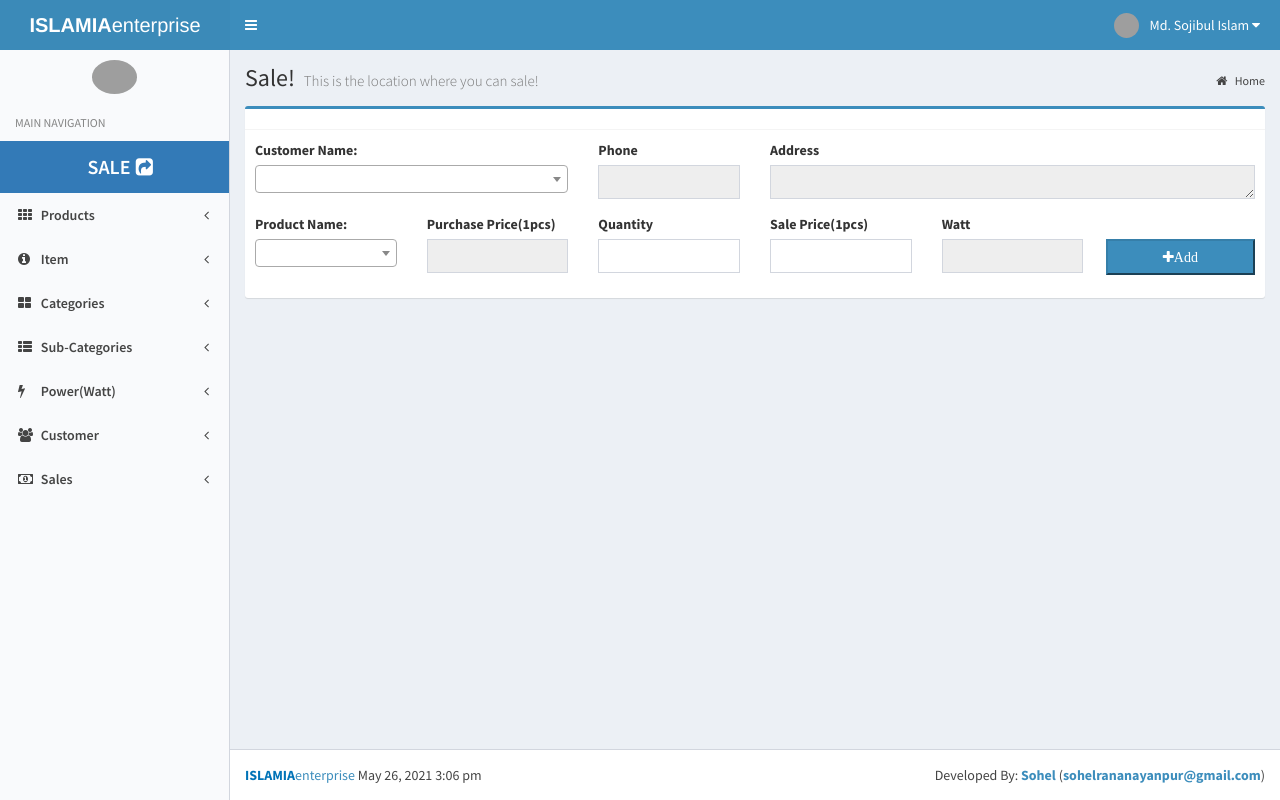
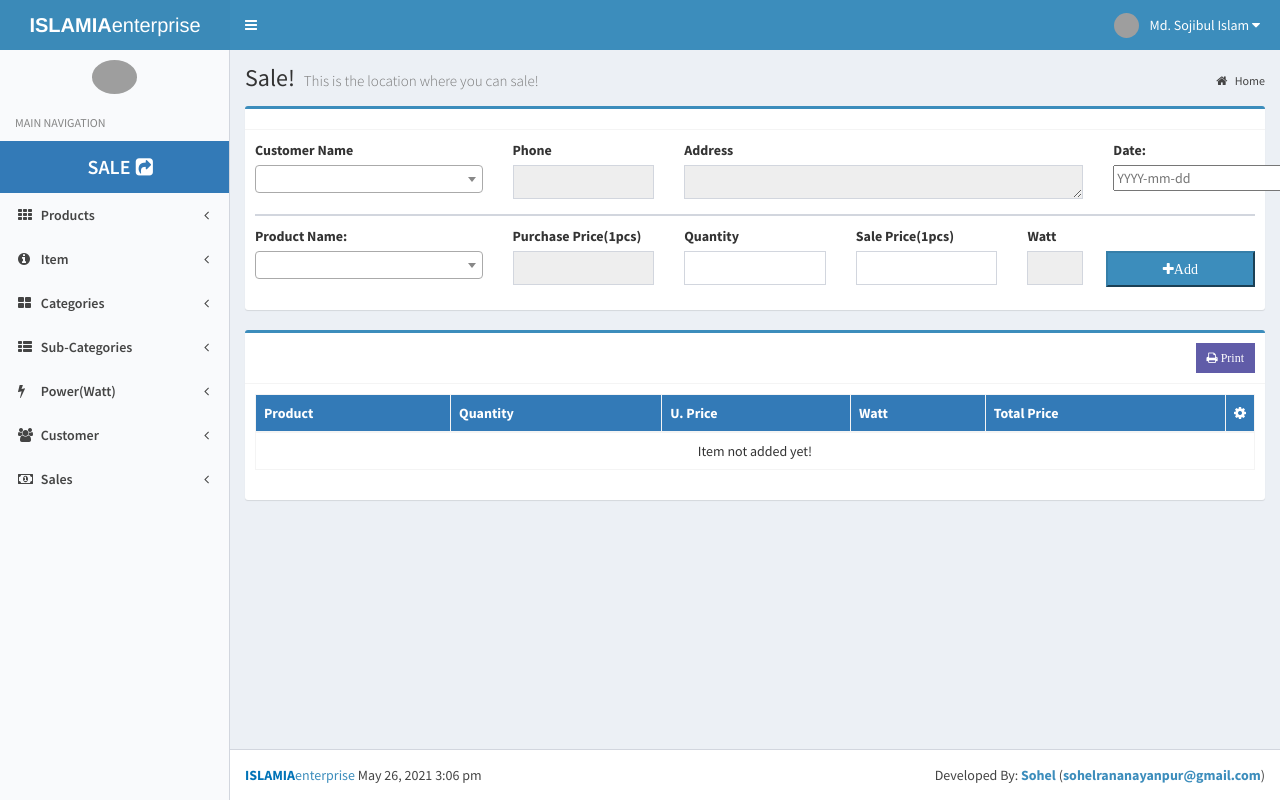
Before and after one commit to sohel-code-base/ims, a Symfony app: template templates/product_sale/newSale.html.twig in a window 1280 px wide. Run offline with Twig, Linux system fonts and the light colour scheme; the template is opened without the code that fills it, so the values that code supplies are empty; form fields are guessed from the names that the template uses; some libraries are stand-ins or nearby versions; grey boxes are pictures that could not be loaded.

Commit message:
Sales have been updated

```diff
--- a/public/js/newSale.js
+++ b/public/js/newSale.js
@@ -1,8 +1,9 @@
 //Show customer Details
-
 $(document).on('change','#customer', function (event) {
     $('#customerPhone').val('');
     $('#customerAddress').val('');
+    $(this).attr('disabled','disabled'); // Deactivate customer dropdown
+    $('.saleDate').removeAttr('disabled'); //Active Date field
 
     const customerId = $(this).val();
     let route = Routing.generate('new_sale_customer_details',{'id':customerId});
@@ -18,6 +19,93 @@ $(document).on('change','#customer', function (event) {
         })
     }
 })
+
+
+
+
+
+
+
+
+//show product on change customer and sale date
+$(document).on('change','.saleDate',function () {
+    let customerId = $('#customer').val();
+    let saleDate = $('.saleDate').val();
+
+    // Added print button data value
+    $('.show-sale-details').attr('data-customer-id', customerId);
+    $('.show-sale-details').attr('data-order-date', saleDate);
+
+    let route = Routing.generate('collect_product_customer_and_sale_date');
+
+    let productSaleList = $('#productSaleList');
+    let itemTr = '';
+
+    productSaleList.find('tbody').empty();
+
+    $.ajax({
+        url: route,
+        type: 'GET',
+        data: {customerId: customerId, saleDate: saleDate},
+        success: function (response) {
+            if (response.length !== 0){
+                productSaleList.find('tfoot').remove();
+
+                $.each(response,function (key, value) {
+                    itemTr = "<tr>" +
+                        "<td>" + response[key].productName + "</td>" +
+                        "<td>" + response[key].quantity + " pcs" + "</td>" +
+                        "<td>" + response[key].perPcsPrice + " tk" + "</td>" +
+                        "<td>" + response[key].watt + "</td>" +
+                        "<td>" + response[key].totalPrice + " tk" + "</td>" +
+                        "<td class='removeProductFromSaleList' data-customer-id=" + customerId + " data-product-id=" + response[key].productPurchaseId + " data-sale-date=" + saleDate + " style='cursor: pointer'><i class='fa fa-remove'></i></td>" +
+                        "</tr>";
+                    productSaleList.find('tbody').append(itemTr);
+                })
+            }else {
+                productSaleList.find('tfoot tr').remove();
+                itemTr = "<tr>" +
+                    "<td colspan='10' align='center'>Item not added yet!</td>" +
+                    "</tr>";
+                productSaleList.find('tfoot').append(itemTr);
+            }
+        }
+    })
+})
+
+
+
+
+
+
+
+
+
+//Remove product from sale list
+$(document).on('click','.removeProductFromSaleList',function (event) {
+  let route = Routing.generate('remove_product_from_sale_list');
+  let customerId = $(this).attr('data-customer-id');
+  let productPurchaseId = $(this).attr('data-product-id');
+  let saleDate = $(this).attr('data-sale-date');
+
+  $.ajax({
+      url: route,
+      type: 'POST',
+      data: {customerId: customerId, productPurchaseId: productPurchaseId, saleDate: saleDate},
+      success: function (response) {
+          if (response === 'success'){
+              $("#productSaleList table tbody").find("[data-product-id='" + productPurchaseId + "']").closest('tr').hide();
+          }
+
+      }
+  })
+})
+
+
+
+
+
+
 
 
 //Show product details
@@ -43,6 +131,14 @@ $(document).on('change', '#newSaleSelectProduct', function (event) {
     })
 })
 
+
+
+
+
+
+
+
+
 //Add Product in list
 $(document).on('click','#addProduct',function (event) {
     $('form').submit(function (event) {
@@ -53,15 +149,16 @@ $(document).on('click','#addProduct',function (event) {
     let route = Routing.generate('store_new_sale_record');
 
     data['customerId'] = $('#customer').val();
-    data['product'] = $('#newSaleSelectProduct').val();
+    data['saleDate'] = $('.saleDate').val();
+    data['productPurchaseId'] = $('#newSaleSelectProduct').val();
     data['quantity'] = $('#quantity').val();
     data['perPiecePrice'] = $('#salePrice').val();
     data['watt'] = $('#watt').val();
     // data['status'] = $('#status').val();
 
-    if(data['customerId'] ==='' || data['product'] ==='' || data['quantity'] ==='' || data['perPiecePrice'] ===''){
+    if(data['customerId'] ==='' || data['product'] ==='' || data['quantity'] ==='' || data['perPiecePrice'] ===''|| data['saleDate'] ===''){
         Swal.fire({
-            title: 'Please enter required field.',
+            title: 'Please fill all fields.',
             showCancelButton: true,
             showConfirmButton: false,
             cancelButtonColor: '#d33',
@@ -81,7 +178,24 @@ $(document).on('click','#addProduct',function (event) {
             async: true,
             data: data,
             success: function (response) {
-                if (response === 'success'){
+                if (response.status === 'success'){
+                    let productSaleList = $('#productSaleList');
+                    let itemTr = '';
+
+                    // console.log(response);
+
+                    itemTr = "<tr>" +
+                        "<td>" + response.productName + "</td>" +
+                        "<td>" + response.quantity + " pcs" + "</td>" +
+                        "<td>" + response.perPiecePrice + " tk" + "</td>" +
+                        "<td>" + response.power + "</td>" +
+                        "<td>" + response.totalPrice + " tk" + "</td>" +
+                        "<td class='removeProductFromSaleList' data-customer-id=" + data['customerId'] + " data-product-id=" + data['productPurchaseId'] + " data-sale-date=" + data['saleDate'] + " style='cursor: pointer'><i class='fa fa-remove'></i></td>" +
+                        "</tr>"
+                    productSaleList.find('tbody').append(itemTr);
+                    productSaleList.find('tfoot').remove();
+
+                    //Item added notification
                     toastr["success"]("New Item added!")
 
                     toastr.options = {
--- a/public/js/saleDetails.js
+++ b/public/js/saleDetails.js
@@ -1,5 +1,7 @@
 $(document).ready(function () {
     $('.show-sale-details').on('click',function (event) {
+
+        event.preventDefault();
 
         const route = $(this).attr('data-action');
         const cId = $(this).attr('data-customer-id');
--- a/src/Form/ProductSaleType.php
+++ b/src/Form/ProductSaleType.php
@@ -11,6 +11,7 @@ use Symfony\Bridge\Doctrine\Form\Type\EntityType;
 use Symfony\Component\Form\AbstractType;
 use Symfony\Component\Form\Extension\Core\Type\CheckboxType;
 use Symfony\Component\Form\Extension\Core\Type\SubmitType;
+use Symfony\Component\Form\Extension\Core\Type\TextType;
 use Symfony\Component\Form\FormBuilderInterface;
 use Symfony\Component\OptionsResolver\OptionsResolver;
 
@@ -76,6 +77,11 @@ class ProductSaleType extends AbstractType
             ])
             ->add('createdAt')
             ->add('updatedAt')
+            ->add('saleDate', TextType::class,[
+                'attr' => [
+                    'autocomplete' => 'off'
+                ]
+            ])
             ->add('Submit', SubmitType::class)
         ;
     }
--- /dev/null
+++ b/templates/inc/_saleList.html.twig
@@ -0,0 +1,34 @@
+<div class="box box-primary" id="productSaleList">
+    <div class="box-header with-border text-right">
+        <a href="" class="btn btn-sm bg-purple btn-flat show-sale-details" data-toggle="modal" data-target="" data-action="{{ path('show_sale_details') }}" data-customer-id="" data-order-date=""><i class="fa fa-print"> Print</i></a>
+    </div>
+    <!-- /.box-header -->
+    <div class="box-body">
+        <div class="row">
+            <div class="col-md-12">
+                <table class="table table-bordered">
+                    <thead class="bg-primary">
+                    <tr>
+{#                        <th>{{ 'S/N'|trans }}</th>#}
+                        <th>{{ 'Product'|trans }}</th>
+                        <th>{{ 'Quantity'|trans }}</th>
+                        <th>{{ 'U. Price'|trans }}</th>
+                        <th>{{ 'Watt'|trans }}</th>
+                        <th>{{ 'Total Price'|trans }}</th>
+                        <th width="10"><i class="fa fa-gear"></i></th>
+                    </tr>
+                    </thead>
+                    <tbody>
+
+                    </tbody>
+                    <tfoot>
+                    <tr>
+                        <td colspan="10" align="center">Item not added yet!</td>
+                    </tr>
+                    </tfoot>
+                </table>
+            </div>
+        </div>
+    </div>
+    <!-- /.box-body -->
+</div>
--- a/templates/product_purchase/purchaseProduct.html.twig
+++ b/templates/product_purchase/purchaseProduct.html.twig
@@ -3,6 +3,7 @@
 {% block stylesheet %}
     <!-- bootstrap datepicker -->
     <link rel="stylesheet" href="{{ asset('css/bootstrap-datepicker.min.css') }}">
+
     <link href="{{ asset('css/bootstrap-toggle.min.css') }}" rel="stylesheet">
     <!-- Select2 -->
     <link rel="stylesheet" href="{{ asset('css/select2.min.css') }}">
--- a/templates/product_sale/newSale.html.twig
+++ b/templates/product_sale/newSale.html.twig
@@ -1,6 +1,9 @@
 {% extends 'base.html.twig' %}
 {% block title %}Make a Order!{% endblock %}
 {% block stylesheet %}
+    <!-- bootstrap datepicker -->
+    <link rel="stylesheet" href="{{ asset('css/bootstrap-datepicker.min.css') }}">
+
     <link href="{{ asset('css/bootstrap-toggle.min.css') }}" rel="stylesheet">
     <!-- Select2 -->
     <link rel="stylesheet" href="{{ asset('css/select2.min.css') }}">
@@ -22,9 +25,9 @@
             <div class="box-body">
                 {{ form_start(form,{'attr':{'id':'productSaleForm'}}) }}
                 <div class="row">
-                    <div class="col-md-4">
+                    <div class="col-md-3">
                         <div class="form-group">
-                            {{ form_label(form.customer, 'Customer Name:') }}
+                            {{ form_label(form.customer, 'Customer Name') }}
                             {{ form_widget(form.customer,{'id':'customer','attr':{'class':'select2'}}) }}
                             {{ form_errors(form.customer, {'attr': {'class':'help-block'}}) }}
                         </div>
@@ -35,15 +38,22 @@
                             <input type="text" id="customerPhone" class="form-control" disabled>
                         </div>
                     </div>
-                    <div class="col-md-6">
+                    <div class="col-md-5">
                         <div class="form-group">
                             <label for="">Address</label>
                             <textarea rows="1" id="customerAddress" class="form-control" disabled></textarea>
                         </div>
                     </div>
+                    <div class="col-md-2">
+                        <div class="form-group">
+                            {{ form_label(form.saleDate,'Date:') }}
+                            {{ form_widget(form.saleDate,{'id':'datepicker','attr':{'class':'saleDate','placeholder': 'YYYY-mm-dd'},'disabled':'disabled'}) }}
+                        </div>
+                    </div>
                 </div>
+                <div style="width: 100%; height: 2px; background-color: #d2d6de; margin-bottom: 10px"></div>
                 <div class="row">
-                    <div class="col-md-2">
+                    <div class="col-md-3">
                         <div class="form-group">
                             {{ form_label(form.product, 'Product Name:') }}
                             {{ form_widget(form.product,{'id':'newSaleSelectProduct','attr':{'class':'select2'}}) }}
@@ -74,7 +84,7 @@
                             {{ form_errors(form.perPcsPrice, {'attr': {'class':'help-block'}}) }}#}
                         </div>
                     </div>
-                    <div class="col-md-2">
+                    <div class="col-md-1">
                         <div class="form-group">
                             <label for="">Watt</label>
                             <input id="watt" type="number" name="" value="" class="form-control" disabled>
@@ -100,9 +110,15 @@
             <!-- /.box-body -->
         </div>
 
+        {% include '/inc/_saleList.html.twig' %}
+        {% include '/inc/_saleDetailsModal.html.twig' %}
+
+
     </section>
 {% endblock %}
 {% block javascripts %}
+    <!-- bootstrap datepicker -->
+    <script src="{{ asset('/js/bootstrap-datepicker.min.js') }}"></script>
 
     <script src="{{ asset('js/bootstrap-toggle.min.js') }}"></script>
     <!-- Select2 -->
@@ -110,10 +126,17 @@
     <script src="{{ asset('/js/sweetalert2.min.js') }}"></script>
     <script src="{{ asset('/js/toastr.min.js') }}"></script>
     <script src="{{ asset('js/newSale.js') }}"></script>
+    <script src="{{ asset('js/saleDetails.js') }}"></script>
     <script>
         $(function () {
             //Initialize Select2 Elements
-            $('.select2').select2()
+            $('.select2').select2();
+            //Date picker
+            $("#datepicker").datepicker({
+                autoclose: true,
+                todayHighlight: true,
+                format: 'yyyy-mm-dd',
+            });
         })
 
     </script>
```
Also changed, not shown: src/Controller/ProductSaleController.php (+53 -3 lines), src/Entity/ProductSale.php (+22 -0 lines), src/Repository/ProductSaleRepository.php (+19 -0 lines).
